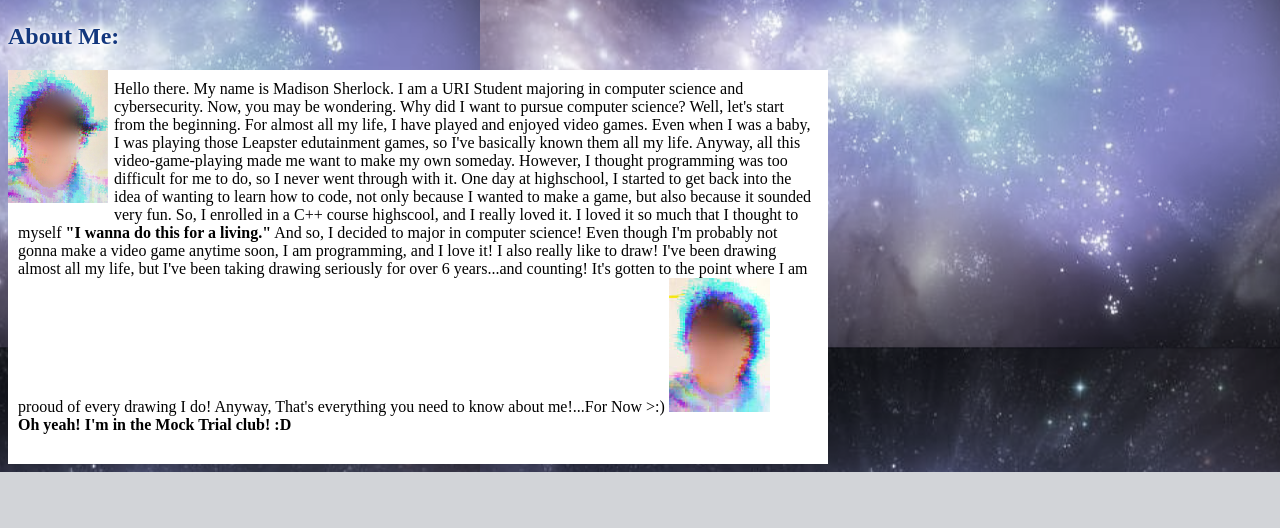
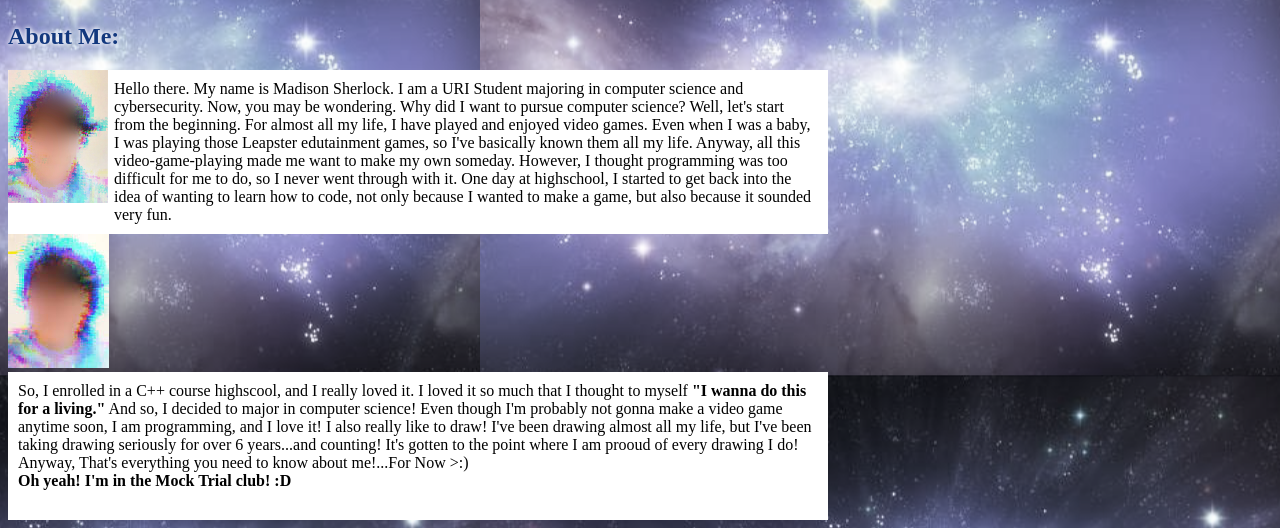
Before and after one commit to MJSher/MJSher.github.io, a plain HTML site: page about.html in a window 1280 px wide. Shown: the part 377-905 px from the top of the page. Before the commit the page ends 849 px from the top, so only its background shows below. Drawn offline with Linux system fonts and the light colour scheme.

Commit message:
Update about.html

```diff
--- a/about.html
+++ b/about.html
@@ -58,8 +58,10 @@
 
         <img id="selfpic1" src="Madison.jpg">
 
-        <div id="textbox"> Hello there. My name is Madison Sherlock. I am a URI Student majoring in computer science and cybersecurity. Now, you may be wondering. Why did I want to pursue computer science? Well, let's start from the beginning. For almost all my life, I have played and enjoyed video games. Even when I was a baby, I was playing those Leapster edutainment games, so I've basically known them all my life. Anyway, all this video-game-playing made me want to make my own someday. However, I thought programming was too difficult for me to do, so I never went through with it. One day at highschool, I started to get back into the idea of wanting to learn how to code, not only because I wanted to make a game, but also because it sounded very fun. So, I enrolled in a C++ course highscool, and I really loved it. I loved it so much that I thought to myself <strong>"I wanna do this for a living."</strong> And so, I decided to major in computer science! Even though I'm probably not gonna make a video game anytime soon, I am programming, and I love it! I also really like to draw! I've been drawing almost all my life, but I've been taking drawing seriously for over 6 years...and counting! It's gotten to the point where I am prooud of every drawing I do! Anyway, That's everything you need to know about me!...For Now >:)
-       <img id="selfpic2" src="Madison23.jpg"> <br> <strong> Oh yeah! I'm in the Mock Trial club! :D <strong> </div> <div id="textbox">  </div>
+        <div id="textbox"> Hello there. My name is Madison Sherlock. I am a URI Student majoring in computer science and cybersecurity. Now, you may be wondering. Why did I want to pursue computer science? Well, let's start from the beginning. For almost all my life, I have played and enjoyed video games. Even when I was a baby, I was playing those Leapster edutainment games, so I've basically known them all my life. Anyway, all this video-game-playing made me want to make my own someday. However, I thought programming was too difficult for me to do, so I never went through with it. One day at highschool, I started to get back into the idea of wanting to learn how to code, not only because I wanted to make a game, but also because it sounded very fun. </div>
+        <img id="selfpic2" src="Madison23.jpg">
+        <div id="textbox">So, I enrolled in a C++ course highscool, and I really loved it. I loved it so much that I thought to myself <strong>"I wanna do this for a living."</strong> And so, I decided to major in computer science! Even though I'm probably not gonna make a video game anytime soon, I am programming, and I love it! I also really like to draw! I've been drawing almost all my life, but I've been taking drawing seriously for over 6 years...and counting! It's gotten to the point where I am prooud of every drawing I do! Anyway, That's everything you need to know about me!...For Now >:)
+        <br> <strong> Oh yeah! I'm in the Mock Trial club! :D <strong> </div> <div id="textbox">  </div>
 
 
     </body>
```
